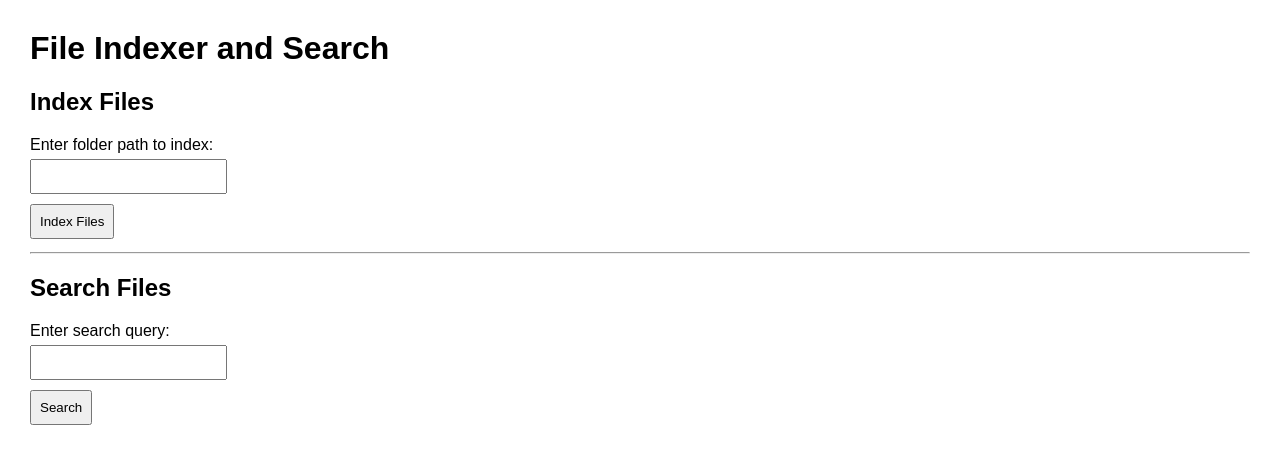
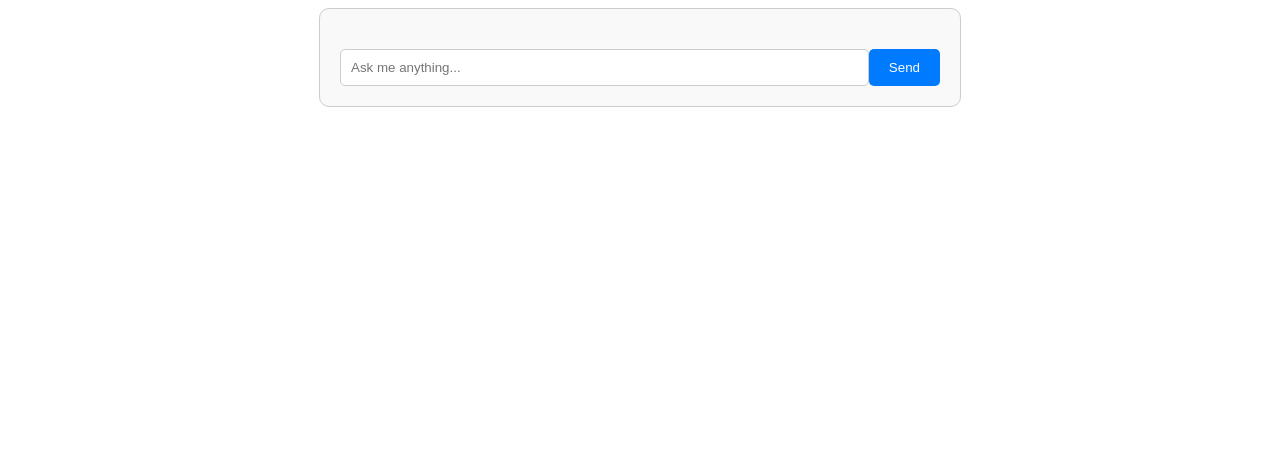
Before and after one commit to PraffullaDubey/file_bot, a Flask app: page / in a window 1280 px wide. Shown: the top 464 px of the page. Run offline with Flask 3, Linux system fonts and the light colour scheme.

Commit message:
UI Enhancements

```diff
--- a/app.py
+++ b/app.py
@@ -1,4 +1,4 @@
-from flask import Flask, render_template, request, redirect, url_for
+from flask import Flask, render_template, request, jsonify
 import os
 from PyPDF2 import PdfReader
 from docx import Document
@@ -7,13 +7,12 @@ import openpyxl
 import subprocess
 import sys
 
-# Supported file types
-SUPPORTED_EXT = [".pdf", ".docx", ".pptx", ".txt", ".xlsx"]
-
 app = Flask(__name__)
 
-# Global index
+SUPPORTED_EXT = [".pdf", ".docx", ".pptx", ".txt", ".xlsx"]
 file_index = {}
+folder_indexed = False  # Track if folder has been indexed
+folder_path = ""  # Store the folder path
 
 def extract_text(filepath):
     ext = os.path.splitext(filepath)[1].lower()
@@ -61,6 +60,44 @@ def query_files(query, index):
             results.append(path)
     return results
 
+@app.route("/")
+def index():
+    return render_template("chatbot.html")
+
+@app.route("/index_folder", methods=["POST"])
+def index_folder():
+    global folder_indexed, folder_path, file_index
+    folder = request.json.get("folder_path").strip()
+    if os.path.isdir(folder):
+        folder_path = folder  # Store folder path
+        print("Indexing files...")
+        file_index = index_files(folder)
+        folder_indexed = True
+        print(f"Indexed {len(file_index)} files.")
+        return jsonify({"message": "Folder indexed successfully!"})
+    return jsonify({"message": "Invalid folder path!"})
+
+@app.route("/query_files", methods=["POST"])
+def query_files_route():
+    query = request.json.get("query")
+    if not folder_indexed:
+        return jsonify({"files": [], "message": "Folder has not been indexed. Please index a folder first."})
+
+    matches = query_files(query, file_index)
+    return jsonify({"files": matches})
+
+@app.route("/open_file", methods=["POST"])
+def open_file_route():
+    file_path = request.json.get("file_path")
+    try:
+        if os.path.isfile(file_path):
+            open_file(file_path)  # Use OS to open the file
+            return jsonify({"message": f"Opening file: {file_path}"})
+        else:
+            return jsonify({"message": "File not found."})
+    except Exception as e:
+        return jsonify({"message": f"Error opening file: {e}"})
+
 def open_file(filepath):
     try:
         if os.name == 'nt':  # Windows
@@ -70,29 +107,5 @@ def open_file(filepath):
     except Exception as e:
         print(f"Error opening file: {e}")
 
-@app.route("/", methods=["GET", "POST"])
-def index():
-    global file_index
-    if request.method == "POST":
-        folder = request.form.get("folder_path").strip()
-        if os.path.isdir(folder):
-            print("Indexing files...")
-            file_index = index_files(folder)
-            print(f"Indexed {len(file_index)} files.")
-            return render_template("index.html", files=file_index.keys(), query_results=[], query="")
-
-    return render_template("index.html", files=[], query_results=[], query="")
-
-@app.route("/query", methods=["POST"])
-def query():
-    query_text = request.form.get("query").strip()
-    results = query_files(query_text, file_index)
-    return render_template("index.html", files=file_index.keys(), query_results=results, query=query_text)
-
-@app.route("/open/<path:filepath>")
-def open(filepath):
-    open_file(filepath)
-    return redirect(url_for('index'))
-
 if __name__ == "__main__":
     app.run(debug=True)
--- /dev/null
+++ b/templates/chatbot.html
@@ -0,0 +1,149 @@
+<!DOCTYPE html>
+<html lang="en">
+<head>
+    <meta charset="UTF-8">
+    <meta name="viewport" content="width=device-width, initial-scale=1.0">
+    <title>Chatbot UI</title>
+    <style>
+        body { font-family: Arial, sans-serif; }
+        .chat-container { max-width: 600px; margin: 0 auto; padding: 20px; border: 1px solid #ccc; border-radius: 10px; background-color: #f9f9f9; }
+        .message { margin: 10px 0; padding: 10px; border-radius: 5px; }
+        .user { background-color: #d4f1d4; text-align: right; }
+        .bot { background-color: #f1f1f1; text-align: left; }
+        .input-container { margin-top: 20px; display: flex; }
+        .input-container input { flex: 1; padding: 10px; border: 1px solid #ccc; border-radius: 5px; }
+        .input-container button { padding: 10px 20px; background-color: #007BFF; color: white; border: none; border-radius: 5px; cursor: pointer; }
+    </style>
+</head>
+<body>
+    <div class="chat-container">
+        <div id="chatbox">
+            <!-- Messages will appear here -->
+        </div>
+        <div class="input-container">
+            <input type="text" id="user-input" placeholder="Ask me anything...">
+            <button onclick="sendMessage()">Send</button>
+        </div>
+    </div>
+
+    <script>
+        const chatbox = document.getElementById("chatbox");
+        const userInput = document.getElementById("user-input");
+
+        let folderIndexed = false;
+        let folderPath = "";  // To store the folder path
+        let filesToSelect = [];  // To store files to be selected from the query
+
+        function addMessage(message, sender) {
+            const messageDiv = document.createElement("div");
+            messageDiv.classList.add("message", sender);
+            messageDiv.innerText = message;
+            chatbox.appendChild(messageDiv);
+            chatbox.scrollTop = chatbox.scrollHeight; // Scroll to bottom
+        }
+
+        function sendMessage() {
+            let userMessage = userInput.value.trim();
+            if (userMessage) {
+                addMessage(userMessage, "user");
+                userInput.value = "";
+
+                if (!folderIndexed) {
+                    // Ask for folder path if not indexed yet
+                    indexFolder(userMessage);
+                } else {
+                    // Query files if folder is indexed
+                    queryFiles(userMessage);
+                }
+            }
+        }
+
+        function indexFolder(folderPathInput) {
+            folderPath = folderPathInput;  // Store the folder path
+            fetch('/index_folder', {
+                method: 'POST',
+                headers: {
+                    'Content-Type': 'application/json',
+                },
+                body: JSON.stringify({ folder_path: folderPathInput })
+            })
+            .then(response => response.json())
+            .then(data => {
+                if (data.message === "Folder indexed successfully!") {
+                    folderIndexed = true;
+                    addMessage(data.message + " You can now query the files.", "bot");
+                } else {
+                    addMessage(data.message, "bot");
+                }
+            });
+        }
+
+        function queryFiles(query) {
+            fetch('/query_files', {
+                method: 'POST',
+                headers: {
+                    'Content-Type': 'application/json',
+                },
+                body: JSON.stringify({ query: query })
+            })
+            .then(response => response.json())
+            .then(data => {
+                if (data.files.length === 0) {
+                    addMessage("No matching files found.", "bot");
+                } else {
+                    let filesList = "Matching files:\n";
+                    filesToSelect = data.files;  // Store the files to be selected
+                    data.files.forEach((file, index) => {
+                        filesList += `${index + 1}. ${file}\n`;
+                    });
+                    addMessage(filesList, "bot");
+                    askForFileSelection();  // After displaying files, ask for selection
+                }
+            });
+        }
+
+        function askForFileSelection() {
+            addMessage("Please select a file by entering its number.", "bot");
+        }
+
+        function handleFileSelection(fileNumber) {
+            fileNumber = parseInt(fileNumber) - 1;  // Convert to zero-based index
+            if (fileNumber >= 0 && fileNumber < filesToSelect.length) {
+                openFile(filesToSelect[fileNumber]);
+            } else {
+                addMessage("Invalid selection. Please enter a valid file number.", "bot");
+            }
+        }
+
+        function openFile(filePath) {
+            fetch('/open_file', {
+                method: 'POST',
+                headers: {
+                    'Content-Type': 'application/json',
+                },
+                body: JSON.stringify({ file_path: filePath })
+            })
+            .then(response => response.json())
+            .then(data => {
+                if (data.message) {
+                    addMessage(data.message, "bot");
+                } else {
+                    addMessage("Error opening the file.", "bot");
+                }
+            });
+        }
+
+        // Handle user input after selecting a file number
+        userInput.addEventListener('keydown', function(event) {
+            if (event.key === 'Enter') {
+                const userMessage = userInput.value.trim();
+                if (folderIndexed && filesToSelect.length > 0 && !isNaN(userMessage)) {
+                    handleFileSelection(userMessage);  // Process file selection
+                } else {
+                    sendMessage();  // If no selection, continue asking or processing regular input
+                }
+            }
+        });
+    </script>
+</body>
+</html>
--- a/templates/index.html
+++ b/templates/index.html
@@ -3,53 +3,136 @@
 <head>
     <meta charset="UTF-8">
     <meta name="viewport" content="width=device-width, initial-scale=1.0">
-    <title>File Indexer</title>
+    <title>File Search Chatbot</title>
     <style>
         body {
             font-family: Arial, sans-serif;
-            margin: 30px;
+            margin: 0;
+            padding: 0;
+            display: flex;
+            justify-content: center;
+            align-items: center;
+            height: 100vh;
+            background-color: #f7f7f7;
         }
-        input[type="text"], input[type="submit"] {
-            padding: 8px;
-            margin: 5px 0;
+        .chat-container {
+            width: 400px;
+            max-height: 600px;
+            background-color: white;
+            border-radius: 10px;
+            box-shadow: 0px 4px 10px rgba(0, 0, 0, 0.1);
+            overflow-y: auto;
+            padding: 20px;
         }
-        .result-item {
-            margin: 5px 0;
+        .chat-box {
+            display: flex;
+            flex-direction: column;
+            gap: 10px;
+        }
+        .user-message, .bot-message {
+            padding: 10px;
+            border-radius: 10px;
+        }
+        .user-message {
+            background-color: #c0f2c0;
+            align-self: flex-end;
+            max-width: 70%;
+        }
+        .bot-message {
+            background-color: #e0e0e0;
+            align-self: flex-start;
+            max-width: 70%;
+        }
+        input[type="text"] {
+            width: 100%;
+            padding: 10px;
+            border: 1px solid #ddd;
+            border-radius: 5px;
+            margin-top: 10px;
+            font-size: 16px;
+        }
+        button {
+            padding: 10px;
+            background-color: #007bff;
+            color: white;
+            border: none;
+            border-radius: 5px;
+            width: 100%;
+            font-size: 16px;
+        }
+        button:hover {
+            background-color: #0056b3;
         }
     </style>
 </head>
 <body>
-    <h1>File Indexer and Search</h1>
+    <div class="chat-container">
+        <div class="chat-box" id="chatBox">
+            <!-- Messages will appear here -->
+        </div>
+        <input type="text" id="userInput" placeholder="Type your message..." onkeydown="if(event.key === 'Enter'){sendMessage();}">
+        <button onclick="sendMessage()">Send</button>
+    </div>
 
-    <h2>Index Files</h2>
-    <form action="/" method="post">
-        <label for="folder_path">Enter folder path to index:</label><br>
-        <input type="text" id="folder_path" name="folder_path" required><br>
-        <input type="submit" value="Index Files">
-    </form>
+    <script>
+        let chatBox = document.getElementById("chatBox");
+        let userInput = document.getElementById("userInput");
 
-    <hr>
+        function addMessage(message, type) {
+            let messageDiv = document.createElement("div");
+            messageDiv.classList.add(type + "-message");
+            messageDiv.textContent = message;
+            chatBox.appendChild(messageDiv);
+            chatBox.scrollTop = chatBox.scrollHeight;
+        }
 
-    <h2>Search Files</h2>
-    <form action="/query" method="post">
-        <label for="query">Enter search query:</label><br>
-        <input type="text" id="query" name="query" required><br>
-        <input type="submit" value="Search">
-    </form>
+        function sendMessage() {
+            let userMessage = userInput.value.trim();
+            if (userMessage) {
+                addMessage(userMessage, "user");
+                userInput.value = "";
 
-    {% if query %}
-        <h3>Search Results for "{{ query }}"</h3>
-        <div id="results">
-            {% if query_results %}
-                {% for result in query_results %}
-                    <div class="result-item">
-                        <a href="{{ url_for('open', filepath=result) }}" target="_blank">{{ result }}</a>
-                    </div>
-                {% endfor %}
-            {% else %}
-                <p>No matching files found.</p>
-            {% endif %}
-        </div>
-    {% endif %}
+                // Handle folder indexing
+                if (userMessage.toLowerCase().startsWith("index folder")) {
+                    let folderPath = userMessage.replace("index folder", "").trim();
+                    indexFolder(folderPath);
+                } else {
+                    queryFiles(userMessage);
+                }
+            }
+        }
+
+        function queryFiles(queryText) {
+            fetch('/query', {
+                method: 'POST',
+                headers: {
+                    'Content-Type': 'application/json',
+                },
+                body: JSON.stringify({ query: queryText })
+            })
+            .then(response => response.json())
+            .then(data => {
+                if (data.messages) {
+                    data.messages.forEach(msg => {
+                        addMessage(msg.text, msg.type);
+                    });
+                }
+            });
+        }
+
+        function indexFolder(folderPath) {
+            fetch('/index_folder', {
+                method: 'POST',
+                headers: {
+                    'Content-Type': 'application/json',
+                },
+                body: JSON.stringify({ folder_path: folderPath })
+            })
+            .then(response => response.json())
+            .then(data => {
+                addMessage(data.message, "bot");
+            });
+        }
+    </script>
 </body>
 </html>
```
